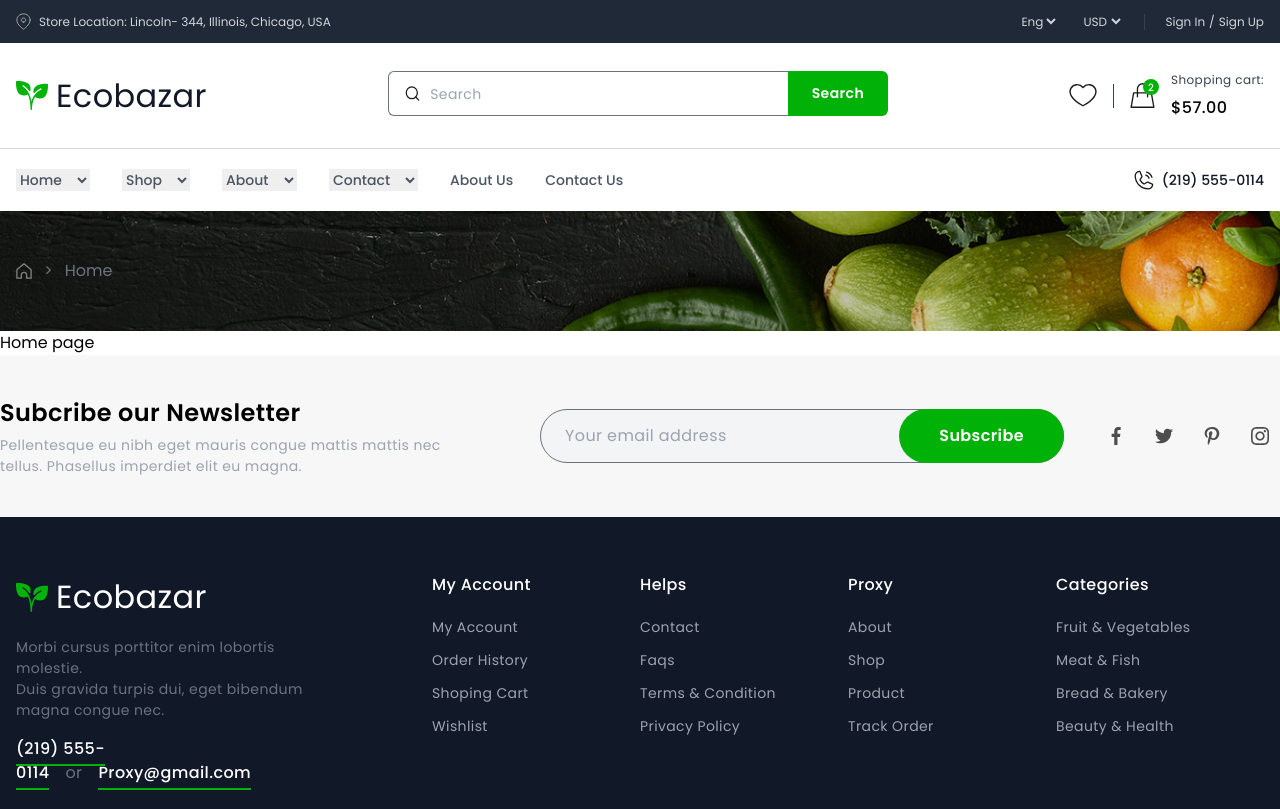
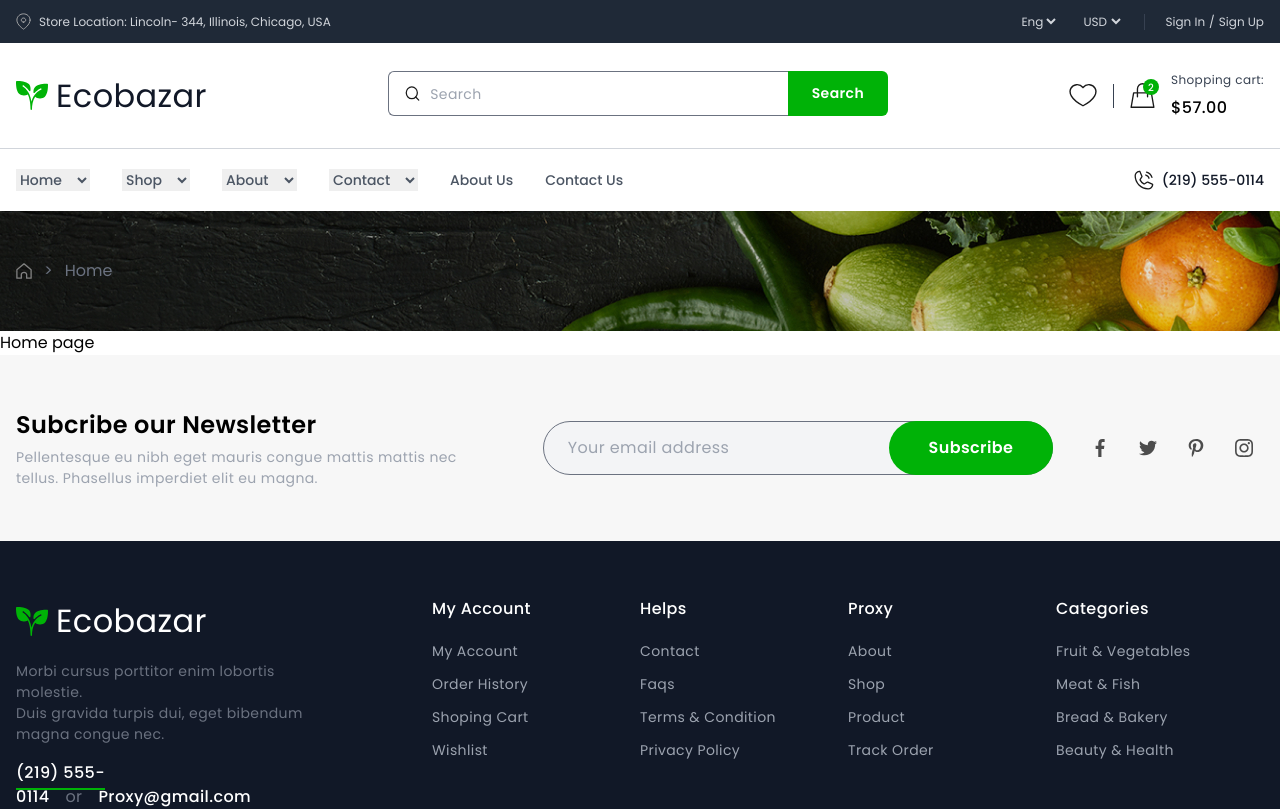
Before and after one commit to TomaVadim/organic-ecommerce-shop, a Next.js app: page / in a window 1280 px wide. Shown: the top 809 px of the page. Built offline with nearby package versions, Linux system fonts and the light colour scheme.

Commit message:
chore: fix padding-x

```diff
--- a/features/footer/components/subscribe-our-newletters/subscribe-our-newletters.tsx
+++ b/features/footer/components/subscribe-our-newletters/subscribe-our-newletters.tsx
@@ -3,7 +3,7 @@ import { SocialLinks } from "@/features/footer/components/social-links/social-li
 export const SubscribeOurNewletters = () => {
   return (
     <div className="bg-[#f7f7f7]">
-      <section className="container py-3 md:p-0 flex flex-col justify-center items-center gap-4 md:grid md:grid-cols-12">
+      <section className="container py-3 flex flex-col justify-center items-center gap-4 md:grid md:grid-cols-12">
         <div className="md:py-10 md:col-start-1 md:col-span-5">
           <h3 className="mb-1 text-grey-900 text-xxl font-semibold">
             Subcribe our Newsletter
```
